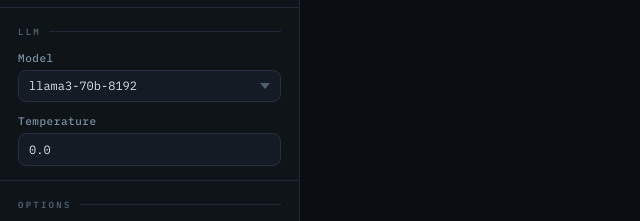
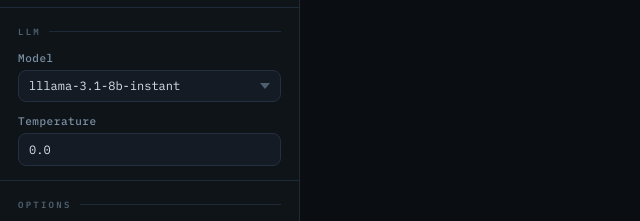
Before and after one commit to pbitts/general-rag-application, a plain HTML site: page ui/index.html in a window 1280 px wide. Shown: the part 433-654 px from the top of the page, 0-640 px from the left. Drawn offline with Linux system fonts and the light colour scheme.

Commit message:
(hot fix) remove decomissioned models

```diff
--- a/ui/index.html
+++ b/ui/index.html
@@ -746,11 +746,9 @@
       <div class="field">
         <label>Model</label>
         <select id="llm-model">
-          <option value="llama3-70b-8192" selected>llama3-70b-8192</option>
-          <option value="llama3-8b-8192">llama3-8b-8192</option>
-          <option value="mixtral-8x7b-32768">mixtral-8x7b-32768</option>
-          <option value="gemma2-9b-it">gemma2-9b-it</option>
-          <option value="gemma2-9b-it">openai/gpt-oss-120b</option>
+          <option value="llama-3.1-8b-instant" selected>lllama-3.1-8b-instant</option>
+          <option value="llama-3.3-70b-versatile">llama-3.3-70b-versatile</option>
+          <option value="openai/gpt-oss-120b">openai/gpt-oss-120b</option>
         </select>
       </div>
       <div class="field">
```
